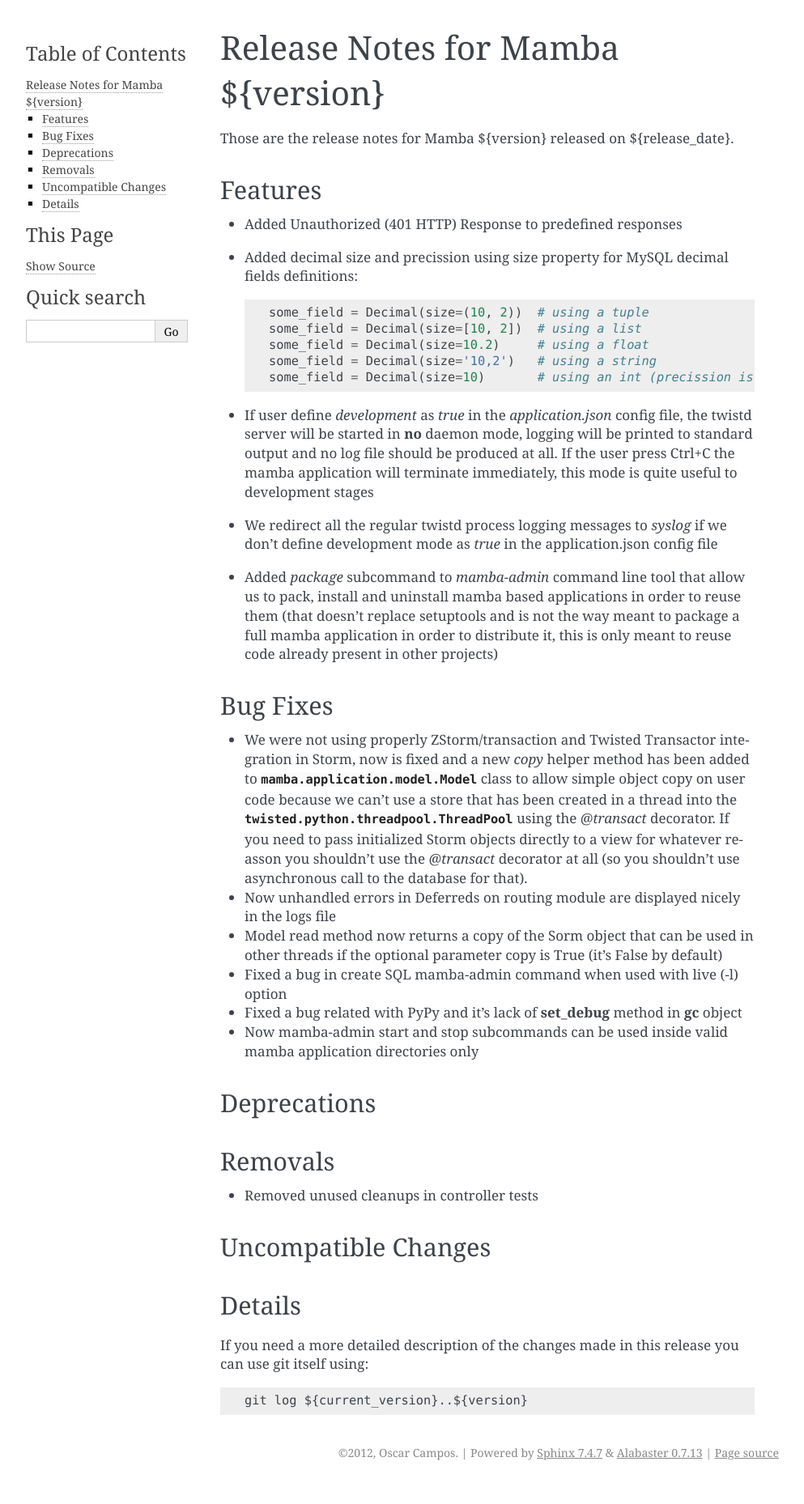
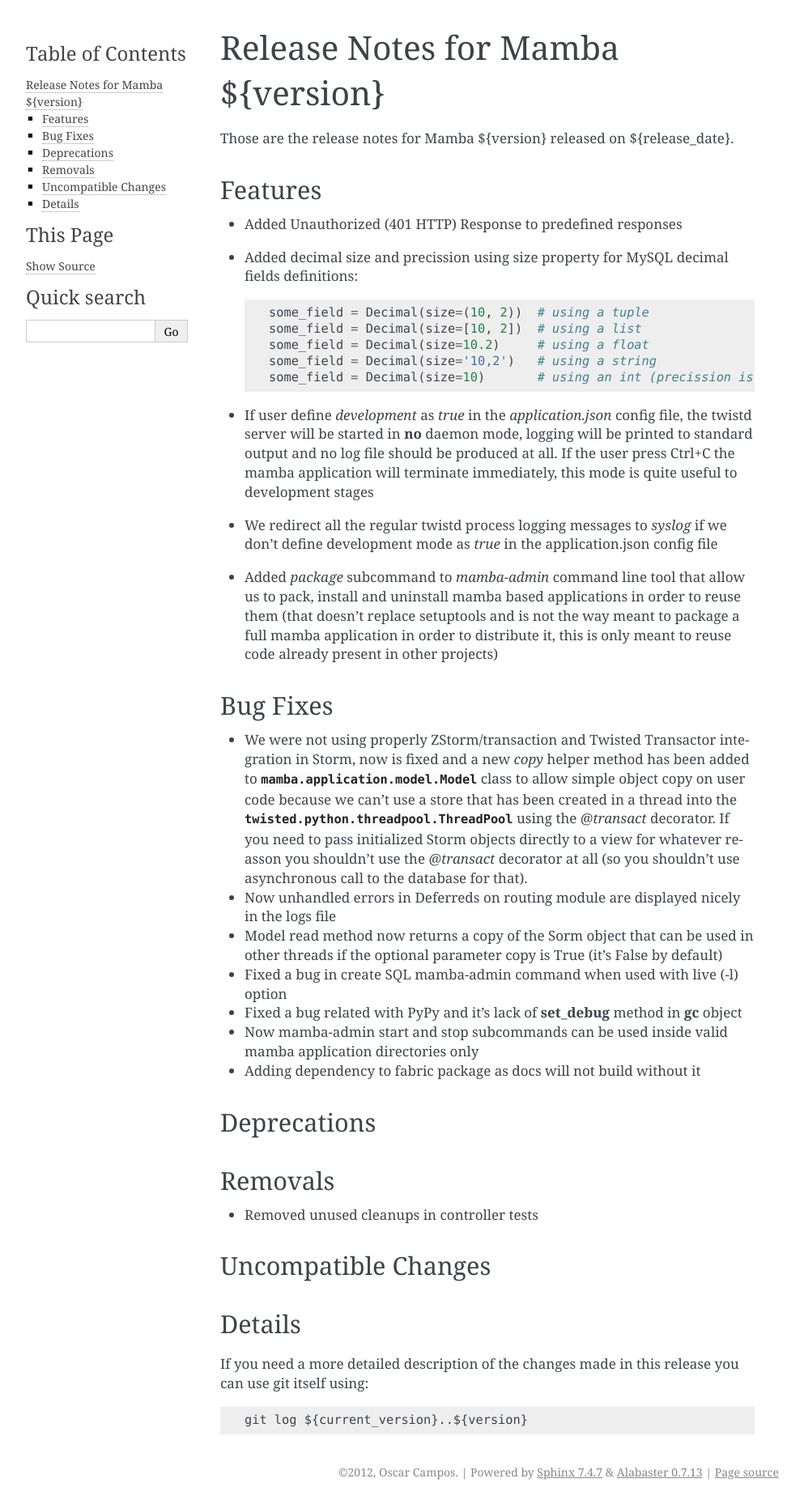
Before and after one commit to PyMamba/mamba-framework, a Sphinx documentation site: the page built from docs/relnotes/index.rst, in a window 1280 px wide. Shown: the whole page at 81% size, without its empty margins (148-1141 px from the left). Built offline with Sphinx 7.4.7, drawn with Linux system fonts in a browser that asks for light colours; pages that are not in the unit, such as notebooks, are missing from menus; before the commit the page ends 1834 px from its top, so only the background shows below that.

Commit message:
Updating docs on issue with missing fabric dependency

```diff
--- a/docs/installation_guide.rst
+++ b/docs/installation_guide.rst
@@ -75,6 +75,7 @@
 * `doublex <https://bitbucket.org/DavidVilla/python-doublex>`_, version >= 1.5.1
 * `PyHamcrest <http://pythonhosted.org/PyHamcrest/>`_
 * `sphinx <http://sphinx-doc.org>`_, version >= 1.1.3
+* `fabric <http://fabfile.org>`_
 * `virtualenv <https://pypi.python.org/pypi/virtualenv/1.9.1>`_
 * `pyflakes <https://launchpad.net/pyflakes>`_
 * `pep8 <http://github.com/jcrocholl/pep8>`_
--- a/docs/relnotes/index.rst
+++ b/docs/relnotes/index.rst
@@ -32,6 +32,8 @@
 * Fixed a bug in create SQL mamba-admin command when used with live (-l) option
 * Fixed a bug related with PyPy and it's lack of **set_debug** method in **gc** object
 * Now mamba-admin start and stop subcommands can be used inside valid mamba application directories only
+* Adding dependency to fabric package as docs will not build without it
+
 
 Deprecations
 ------------
```
